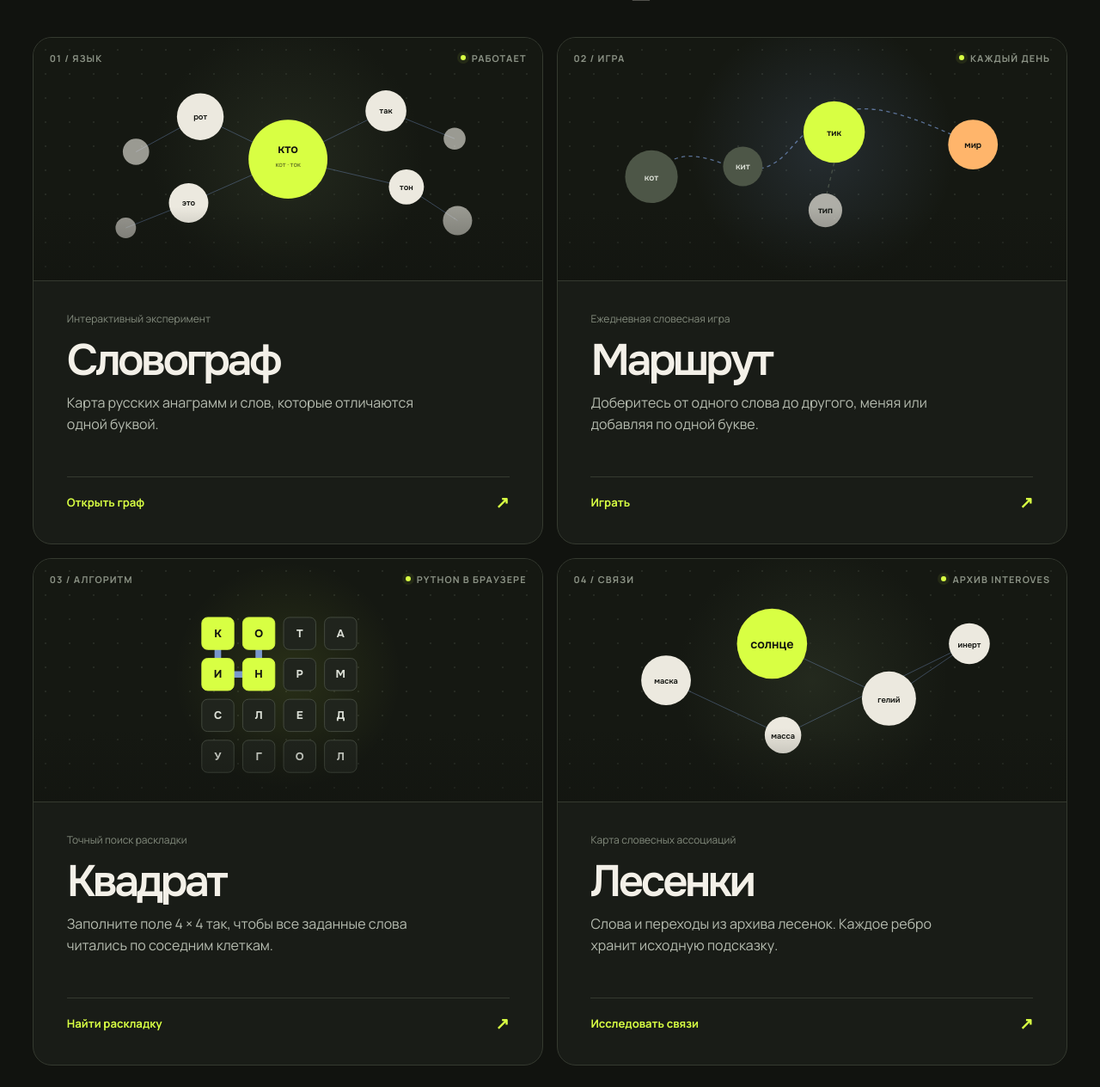
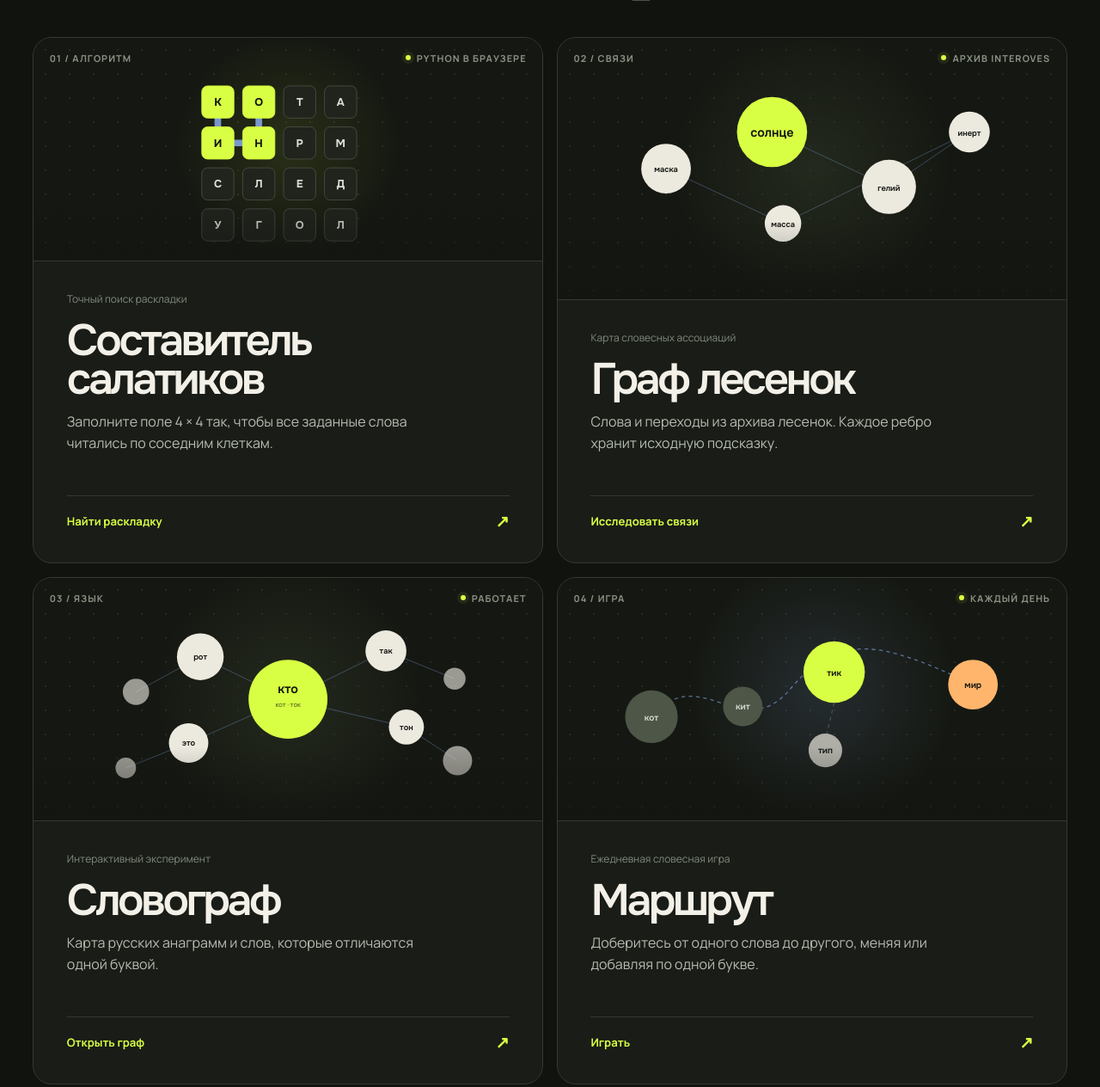
Before and after one commit to vikhrovvs/vikhrovvs.github.io, a website: page site/index.html in a window 1280 px wide. Shown: the part 293-1557 px from the top of the page at 86% size. Drawn offline with Linux system fonts and the light colour scheme.

Commit message:
Scale ladder hub prominence and prioritize community tools

```diff
--- a/site/index.html
+++ b/site/index.html
@@ -26,71 +26,9 @@
         </section>
 
         <section class="projects" aria-label="Проекты">
-          <a class="project-card" href="./anagrams/">
-            <div class="card-topline">
-              <span>01 / язык</span>
-              <span class="project-status"><i aria-hidden="true"></i> работает</span>
-            </div>
-
-            <div class="project-visual" aria-hidden="true">
-              <svg viewBox="0 0 640 280" role="presentation">
-                <g class="edges">
-                  <path d="M320 140 200 82M320 140 454 74M320 140 482 178M320 140 184 200M200 82 112 130M454 74 548 112M482 178 552 224M184 200 98 234" />
-                </g>
-                <g class="node satellite"><circle cx="200" cy="82" r="32" /><text x="200" y="86">рот</text></g>
-                <g class="node satellite"><circle cx="454" cy="74" r="28" /><text x="454" y="78">так</text></g>
-                <g class="node satellite"><circle cx="482" cy="178" r="24" /><text x="482" y="182">тон</text></g>
-                <g class="node satellite"><circle cx="184" cy="200" r="27" /><text x="184" y="204">это</text></g>
-                <g class="node faint"><circle cx="112" cy="130" r="18" /><circle cx="548" cy="112" r="15" /><circle cx="552" cy="224" r="20" /><circle cx="98" cy="234" r="14" /></g>
-                <g class="node core">
-                  <circle cx="320" cy="140" r="54" />
-                  <text class="main-word" x="320" y="132">кто</text>
-                  <text class="sub-word" x="320" y="151">кот · ток</text>
-                </g>
-              </svg>
-            </div>
-
-            <div class="card-copy">
-              <div>
-                <p>Интерактивный эксперимент</p>
-                <h2>Словограф</h2>
-                <p class="description">Карта русских анаграмм и слов, которые отличаются одной буквой.</p>
-              </div>
-              <span class="open-project">Открыть граф <span aria-hidden="true">↗</span></span>
-            </div>
-          </a>
-
-          <a class="project-card" href="./word-route/">
-            <div class="card-topline">
-              <span>02 / игра</span>
-              <span class="project-status"><i aria-hidden="true"></i> каждый день</span>
-            </div>
-
-            <div class="project-visual route-visual" aria-hidden="true">
-              <svg viewBox="0 0 640 280" role="presentation">
-                <path class="route-edge" d="M100 164 C166 86 224 204 290 126 S414 60 540 120" />
-                <g class="route-step done"><circle cx="100" cy="164" r="36" /><text x="100" y="169">кот</text></g>
-                <g class="route-step done"><circle cx="225" cy="150" r="27" /><text x="225" y="154">кит</text></g>
-                <g class="route-step active"><circle cx="350" cy="103" r="42" /><text x="350" y="108">тик</text></g>
-                <g class="route-step target"><circle cx="540" cy="120" r="34" /><text x="540" y="125">мир</text></g>
-                <g class="route-option"><circle cx="338" cy="210" r="23" /><text x="338" y="214">тип</text></g>
-                <path class="option-edge" d="M350 145 340 187" />
-              </svg>
-            </div>
-
-            <div class="card-copy">
-              <div>
-                <p>Ежедневная словесная игра</p>
-                <h2>Маршрут</h2>
-                <p class="description">Доберитесь от одного слова до другого, меняя или добавляя по одной букве.</p>
-              </div>
-              <span class="open-project">Играть <span aria-hidden="true">↗</span></span>
-            </div>
-          </a>
-
           <a class="project-card" href="./word-grid/">
             <div class="card-topline">
-              <span>03 / алгоритм</span>
+              <span>01 / алгоритм</span>
               <span class="project-status"><i aria-hidden="true"></i> Python в браузере</span>
             </div>
 
@@ -127,14 +65,15 @@
             <div class="card-copy">
               <div>
                 <p>Точный поиск раскладки</p>
-                <h2>Квадрат</h2>
+                <h2>Составитель салатиков</h2>
                 <p class="description">Заполните поле 4 × 4 так, чтобы все заданные слова читались по соседним клеткам.</p>
               </div>
               <span class="open-project">Найти раскладку <span aria-hidden="true">↗</span></span>
             </div>
           </a>
+
           <a class="project-card" href="./ladder-graph/">
-            <div class="card-topline"><span>04 / связи</span><span class="project-status"><i aria-hidden="true"></i> архив Interoves</span></div>
+            <div class="card-topline"><span>02 / связи</span><span class="project-status"><i aria-hidden="true"></i> архив Interoves</span></div>
             <div class="project-visual" aria-hidden="true">
               <svg viewBox="0 0 640 280" role="presentation">
                 <g class="edges"><path d="M265 90 425 165 535 90 280 215 120 140" /></g>
@@ -142,7 +81,69 @@
                 <g class="node core"><circle cx="265" cy="90" r="48"/><text class="main-word" x="265" y="96">солнце</text></g>
               </svg>
             </div>
-            <div class="card-copy"><div><p>Карта словесных ассоциаций</p><h2>Лесенки</h2><p class="description">Слова и переходы из архива лесенок. Каждое ребро хранит исходную подсказку.</p></div><span class="open-project">Исследовать связи <span aria-hidden="true">↗</span></span></div>
+            <div class="card-copy"><div><p>Карта словесных ассоциаций</p><h2>Граф лесенок</h2><p class="description">Слова и переходы из архива лесенок. Каждое ребро хранит исходную подсказку.</p></div><span class="open-project">Исследовать связи <span aria-hidden="true">↗</span></span></div>
+          </a>
+
+          <a class="project-card" href="./anagrams/">
+            <div class="card-topline">
+              <span>03 / язык</span>
+              <span class="project-status"><i aria-hidden="true"></i> работает</span>
+            </div>
+
+            <div class="project-visual" aria-hidden="true">
+              <svg viewBox="0 0 640 280" role="presentation">
+                <g class="edges">
+                  <path d="M320 140 200 82M320 140 454 74M320 140 482 178M320 140 184 200M200 82 112 130M454 74 548 112M482 178 552 224M184 200 98 234" />
+                </g>
+                <g class="node satellite"><circle cx="200" cy="82" r="32" /><text x="200" y="86">рот</text></g>
+                <g class="node satellite"><circle cx="454" cy="74" r="28" /><text x="454" y="78">так</text></g>
+                <g class="node satellite"><circle cx="482" cy="178" r="24" /><text x="482" y="182">тон</text></g>
+                <g class="node satellite"><circle cx="184" cy="200" r="27" /><text x="184" y="204">это</text></g>
+                <g class="node faint"><circle cx="112" cy="130" r="18" /><circle cx="548" cy="112" r="15" /><circle cx="552" cy="224" r="20" /><circle cx="98" cy="234" r="14" /></g>
+                <g class="node core">
+                  <circle cx="320" cy="140" r="54" />
+                  <text class="main-word" x="320" y="132">кто</text>
+                  <text class="sub-word" x="320" y="151">кот · ток</text>
+                </g>
+              </svg>
+            </div>
+
+            <div class="card-copy">
+              <div>
+                <p>Интерактивный эксперимент</p>
+                <h2>Словограф</h2>
+                <p class="description">Карта русских анаграмм и слов, которые отличаются одной буквой.</p>
+              </div>
+              <span class="open-project">Открыть граф <span aria-hidden="true">↗</span></span>
+            </div>
+          </a>
+
+          <a class="project-card" href="./word-route/">
+            <div class="card-topline">
+              <span>04 / игра</span>
+              <span class="project-status"><i aria-hidden="true"></i> каждый день</span>
+            </div>
+
+            <div class="project-visual route-visual" aria-hidden="true">
+              <svg viewBox="0 0 640 280" role="presentation">
+                <path class="route-edge" d="M100 164 C166 86 224 204 290 126 S414 60 540 120" />
+                <g class="route-step done"><circle cx="100" cy="164" r="36" /><text x="100" y="169">кот</text></g>
+                <g class="route-step done"><circle cx="225" cy="150" r="27" /><text x="225" y="154">кит</text></g>
+                <g class="route-step active"><circle cx="350" cy="103" r="42" /><text x="350" y="108">тик</text></g>
+                <g class="route-step target"><circle cx="540" cy="120" r="34" /><text x="540" y="125">мир</text></g>
+                <g class="route-option"><circle cx="338" cy="210" r="23" /><text x="338" y="214">тип</text></g>
+                <path class="option-edge" d="M350 145 340 187" />
+              </svg>
+            </div>
+
+            <div class="card-copy">
+              <div>
+                <p>Ежедневная словесная игра</p>
+                <h2>Маршрут</h2>
+                <p class="description">Доберитесь от одного слова до другого, меняя или добавляя по одной букве.</p>
+              </div>
+              <span class="open-project">Играть <span aria-hidden="true">↗</span></span>
+            </div>
           </a>
         </section>
       </main>
--- a/site/ladder-graph/index.html
+++ b/site/ladder-graph/index.html
@@ -7,7 +7,7 @@
   <meta name="description" content="Карта слов и подсказок из архива лесенок Interoves." />
   <title>Лесенки — граф связей</title>
   <link rel="stylesheet" href="./styles.css?v=2" />
-  <script src="./app.js?v=2" defer></script>
+  <script src="./app.js?v=3" defer></script>
 </head>
 <body>
   <header>
@@ -28,7 +28,7 @@
           <label class="game-filter">Лесенка <select id="game"><option value="">Все</option></select></label>
         </div>
         <div class="viewbar"><div class="view-tabs" aria-label="Область графа"><button id="overview" class="active" type="button" aria-pressed="true">Весь граф</button><button id="neighborhood" type="button" aria-pressed="false">Окрестность</button></div><span id="visible-count"></span></div>
-        <p class="graph-key"><span aria-hidden="true">●</span> Крупные яркие вершины — больше двух связей. Цвет — компонента связности.</p>
+        <p class="graph-key"><span aria-hidden="true">●</span> Больше связей — крупнее и ярче вершина: 3–4, 5–6, 7–8 и далее. Цвет — компонента связности.</p>
         <div class="stage"><canvas id="graph" tabindex="0" aria-label="Граф слов. Перетаскивайте карту; колесо меняет масштаб. Стрелки сдвигают карту, плюс и минус меняют масштаб. Слова и связи также доступны в панели справа."></canvas><div id="status" role="status">Загрузка графа…</div><div class="zoom"><button id="zoom-in" aria-label="Приблизить">+</button><button id="zoom-out" aria-label="Отдалить">−</button><button id="fit" aria-label="Показать граф целиком">⤢</button></div><span class="map-note">ПЕРЕТАСКИВАНИЕ · МАСШТАБ КОЛЕСОМ</span></div>
       </div>
       <aside aria-label="Слово и подсказки"><p class="eyebrow">ВЫБРАННОЕ СЛОВО</p><h2 id="selected-word">—</h2><p id="word-meta" class="muted"></p><div id="neighbors"></div></aside>
```
Also changed, not shown: MEMORY.md (+2 -2 lines), site/ladder-graph/app.js (+14 -10 lines), README.md.
